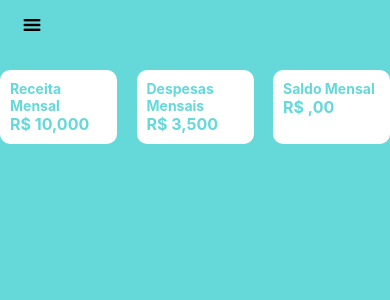
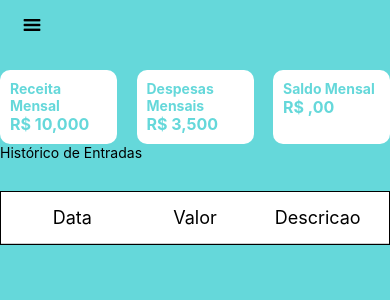
Before and after one commit to Luc45-Pereira/front-tcc, a React Native app: screen /dashboard in a window 390 px wide. Shown: the top 300 px of the page. Built offline with nearby package versions, Linux system fonts and the light colour scheme.

Commit message:
New - history

```diff
--- a/src/client/client.js
+++ b/src/client/client.js
@@ -168,7 +168,31 @@ async function getEntradas() {
     }
 }
 
+async function getHistoricoDeEntradas() {
+    try {
+        const userData = await AsyncStorage.getItem('userData');
+        const user = JSON.parse(userData);
+        const url = `${endpoint}/entrada/entradas/${user.id}?access_token=${user.token}`;
+        const response = await fetch(url, {
+            method: 'GET', // Pode ser 'GET' se o servidor esperar um GET
+            headers: {
+                'Content-Type': 'application/json',
+                'accept': 'application/json'
+            }
+        });
+
+        if (!response.ok) {
+            throw new Error('Network response not OK');
+        }
+
+        const entrada = await response.json();
+        console.log(entrada);
+        return entrada;
+    } catch (error) {
+        console.error(error);
+        return false;
+    }
+}
 
 
-
-export { toLogin, toRegister, getEntradas, setEntrada };
+export { toLogin, toRegister, getEntradas, setEntrada, getHistoricoDeEntradas };
--- /dev/null
+++ b/src/pages/dashboard/components/history/index.js
@@ -0,0 +1,70 @@
+import React, { useEffect, useState } from 'react';
+import { View, Text, StyleSheet } from 'react-native';
+import { styles } from '../../../styles';
+
+import { getHistoricoDeEntradas } from '../../../../client/client';
+
+const History = () => {
+  const [history, setHistory] = useState([]);
+
+  useEffect(() => {
+    const fetchHistory = async () => {
+      try {
+        const historico = await getHistoricoDeEntradas();
+        setHistory(historico);
+      } catch (error) {
+        console.error('Error fetching data:', error);
+      }
+    };
+
+    fetchHistory();
+  }, []);
+
+  return (
+    <View style={styles.container}>
+      <Text style={styles.text}>Histórico de Entradas</Text>
+      <View style={stylesTable.table}>
+        <View style={stylesTable.row}>
+          <Text style={stylesTable.cell}>Data</Text>
+          <Text style={stylesTable.cell}>Valor</Text>
+          <Text style={stylesTable.cell}>Descricao</Text>
+        </View>
+
+        {history && Object.keys(history).map((key, index) => (
+          <View key={index} style={stylesTable.row}>
+            <Text style={stylesTable.cell}>{history[key].criado_em}</Text>
+            <Text style={stylesTable.cell}>{history[key].valor},00</Text>
+            <Text style={stylesTable.cell}>{history[key].descricao}</Text>
+          </View>
+        ))}
+      </View>
+    </View>
+  );
+};
+
+const stylesTable = StyleSheet.create({
+  table: {
+    borderWidth: 1,
+    borderColor: "black",
+    marginBottom: 10,
+    marginTop: 30,
+  },
+  row: {
+    flexDirection: "row",
+    justifyContent: "space-between",
+    alignItems: "center",
+    backgroundColor: "#fff",
+    paddingHorizontal: 10,
+    paddingVertical: 15,
+    borderBottomWidth: 1,
+    borderBottomColor: "#ccc",
+  },
+  cell: {
+    flex: 1,
+    textAlign: "center",
+    fontSize: 18,
+    color: "black",
+  },
+});
+
+export default History;
--- a/src/pages/dashboard/index.js
+++ b/src/pages/dashboard/index.js
@@ -4,6 +4,7 @@ import { styles } from '../styles';
 
 import Header from '../../../components/Header';
 import { getEntradas } from '../../client/client';
+import History from './components/history';
 
 const Dashboard = () => {
   const [saldoTotal, setSaldoTotal] = useState(0);
@@ -37,6 +38,7 @@ const Dashboard = () => {
           <Text style={styles.summaryValue}>R$ {saldoTotal},00</Text>
         </View>
       </View>
+      <History />
     </View>
   );
 };
```
